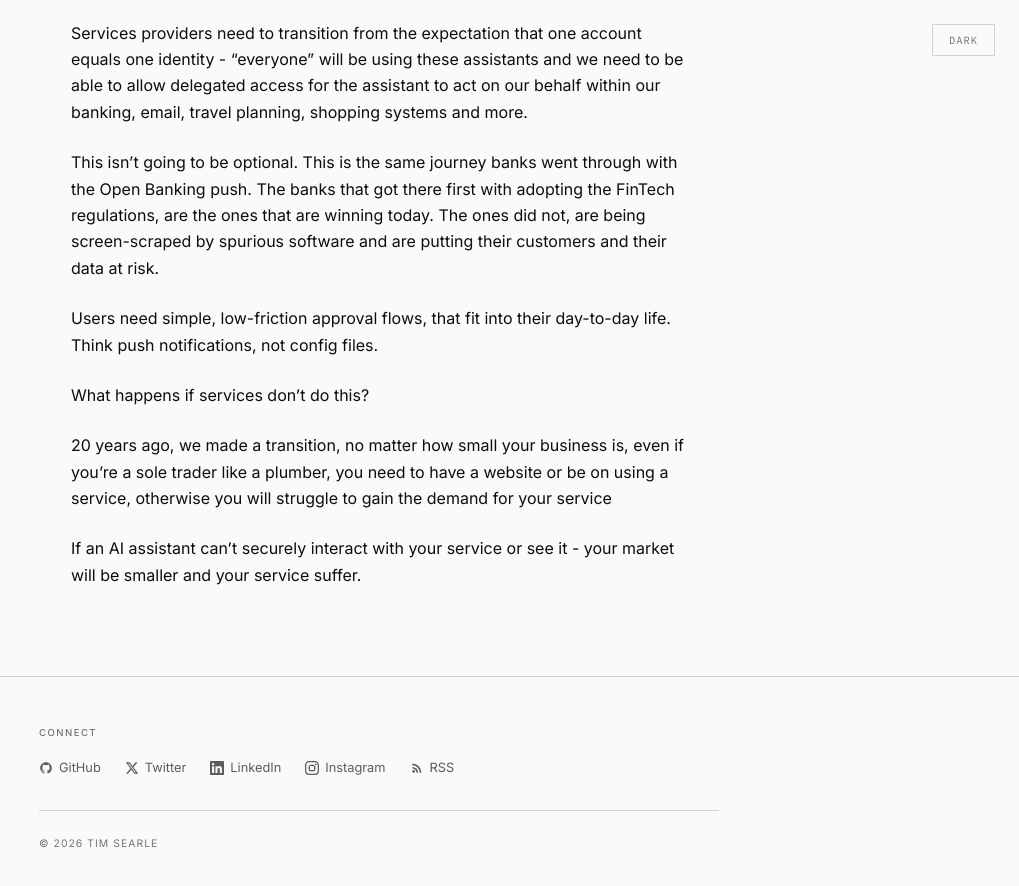
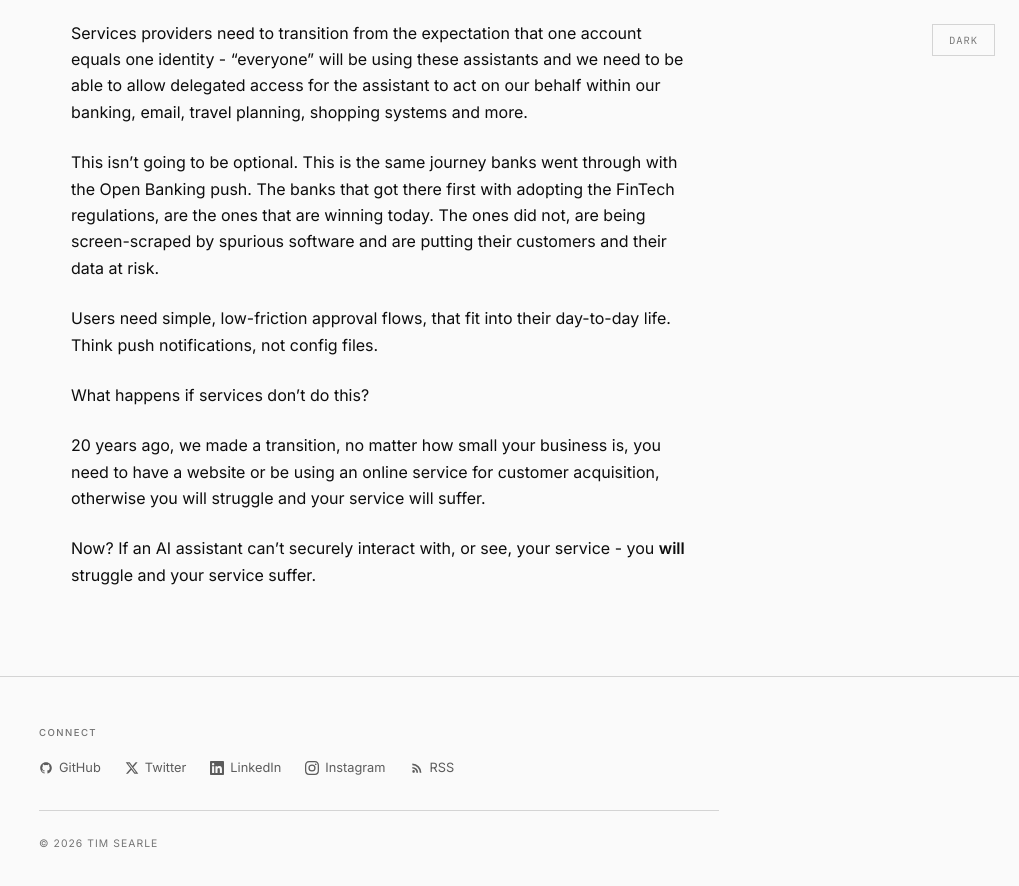
Before and after one commit to timsearle/timsearle.github.io, a Jekyll site: the page built from _posts/2026-02-11-agentic-identity.md, in a window 1280 px wide and 900 px high, scrolled down 6146 px. Shown: the top 886 px of the window, without its empty margins (261-1280 px from the left). Built offline with Jekyll 4.4.1, drawn with Linux system fonts in a browser that asks for light colours.

Commit message:
Tighten up ending notes

```diff
--- a/_posts/2026-02-11-agentic-identity.md
+++ b/_posts/2026-02-11-agentic-identity.md
@@ -136,6 +136,6 @@ Users need simple, low-friction approval flows, that fit into their day-to-day l
 
 What happens if services don’t do this?
 
-20 years ago, we made a transition, no matter how small your business is, even if you're a sole trader like a plumber, you need to have a website or be on using a service, otherwise you will struggle to gain the demand for your service
+20 years ago, we made a transition, no matter how small your business is, you need to have a website or be using an online service for customer acquisition, otherwise you will struggle and your service will suffer.
 
-If an AI assistant can’t securely interact with your service or see it - your market will be smaller and your service suffer.
+Now? If an AI assistant can’t securely interact with, or see, your service - you **will** struggle and your service suffer.
```
